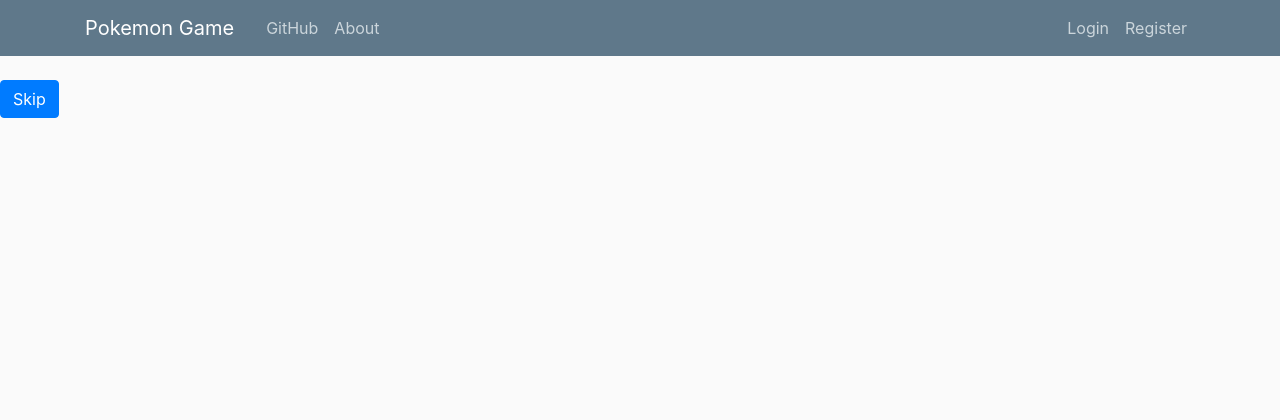
After one commit to KevinLu19/PokemonGame, a Flask app: page / in a window 1280 px wide. The commit adds this page. Shown: the top 420 px of the page. Run offline with Flask 2, Linux system fonts and the light colour scheme; some libraries are stand-ins or nearby versions.

Commit message:
Added skip button

```diff
--- a/Pokemon/__init__.py
+++ b/Pokemon/__init__.py
@@ -16,6 +16,7 @@ app = Flask(__name__)
 
 import Pokemon.about  # Linked via Setup.py
 import Pokemon.pokemonGame # Link pokemon Game
+import Pokemon.skip     # Linking button
 
 # def create_app(test_config=None):
 #     # create and configure the app
--- /dev/null
+++ b/Pokemon/skip.py
@@ -0,0 +1,16 @@
+# ----------------------------------------------------------------------------------------
+# Author: Kevin Lu
+# Date: 9/29/2019
+# File: skip.py
+# Purpose: Handles the skip button POST request. When button is pressed, return a new pokemon.
+# Modification: N/A
+# ----------------------------------------------------------------------------------------
+
+from flask import render_template
+
+from Pokemon import app
+
+@app.route('/')
+@app.route('/pokemon')
+def skip():
+    return (render_template("skip.html", title="Pokemon"))
--- a/Pokemon/static/css/main.css
+++ b/Pokemon/static/css/main.css
@@ -91,10 +91,11 @@ a.article-title:hover {
   text-align: center;
 }
 
-/* Image Containter for Pokemon */
+/* -- Image Containter for Pokemon -- */
 .fixed-rectangle
 {
-  width: 50%;
+  width: 40%;
+  height: 500px;
 
   /* Makes the corners round. */
   min-height: 200px;
@@ -103,12 +104,7 @@ a.article-title:hover {
   background-color: gray;
   position: relative;
 
-  left: 25%;
-
-  /* background-color: gray;
-  min-height: 200px;
-  padding: 30px;
-  border-radius: 10px; */
+  left: 30%;
 }
 
 /* This makes it responsive. */
@@ -126,6 +122,7 @@ a.article-title:hover {
   padding-bottom: 40%;
 }
 
+/* Centers image within the div box. */
 .fixed-rectangle .pokemonImage
 {
   display: block;
@@ -141,10 +138,6 @@ a.article-title:hover {
   height: auto;
 }
 
-/* @media screen and (max-width: 1700px)
-{
-  .imageContent
-  {
-    width: 100px;
-  }
-} */
+/* -- Skip Button -- */
+
+/* -- Submit Answer Button -- */
--- a/Pokemon/templates/index.html
+++ b/Pokemon/templates/index.html
@@ -60,12 +60,18 @@
       </nav>
     </header>
 
-
-    {% block contentContainer%}
-    {% endblock %}
+    <!-- Skip Button -->
+    {% block skipMe%} {% endblock %}
 
     <!-- Create a box for image to be displayed -->
     {% block imageContainer %}
+    {% endblock %}
+
+    {% block submitAnswer%}
+    {% endblock %}
+
+    <!-- For About Me.-->
+    {% block contentContainer%}
     {% endblock %}
 
     <!-- Optional JavaScript -->
--- /dev/null
+++ b/Pokemon/templates/skip.html
@@ -0,0 +1,15 @@
+<!--
+  Author: Kevin Lu
+  Date: September 29 2019
+  File: skip.html
+  Purpose: Main Html file for handling skip requests.
+  Modification: N/A
+-->
+
+{% extends "index.html" %}
+
+{% block skipMe %}
+    <div class="nextPokemon">
+        <button type="button" class="btn btn-primary">Skip</button>
+    </div>
+{% endblock skipMe%}
```
Also changed, not shown: Pokemon/pokemonGame.py (+4 -4 lines), Pokemon/templates/pokemon.html (+10 -3 lines).
